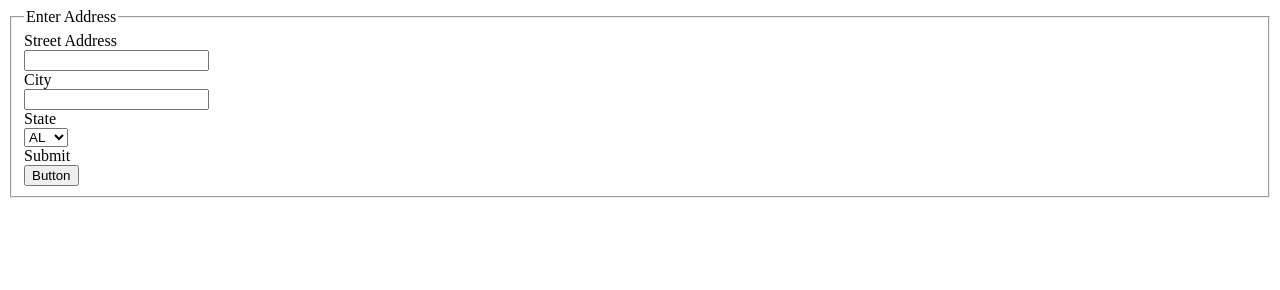
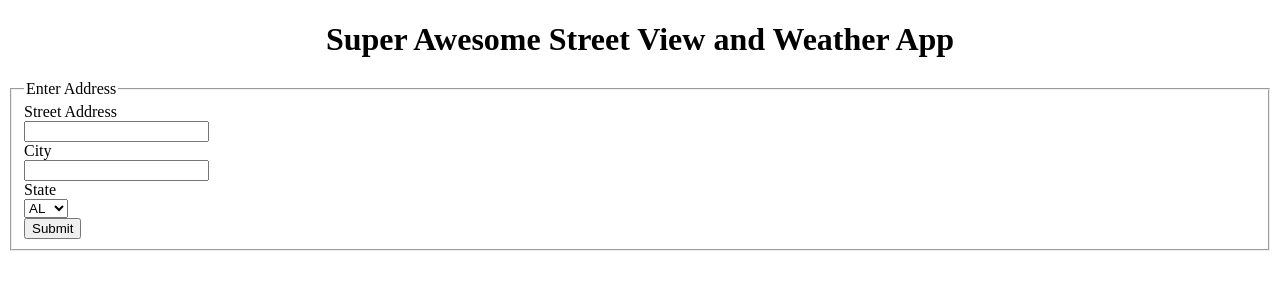
Before and after one commit to aseegmiller/MapAndWeather, a website: page index.html in a window 1280 px wide. Drawn offline with Linux system fonts and the light colour scheme.

Commit message:
Added link to stylesheet

```diff
--- a/index.html
+++ b/index.html
@@ -2,13 +2,14 @@
 
 <html lang="en">
 <head>
-
-  <title>The HTML5 Herald</title>
+	<link rel="stylesheet" type="text/css" href="style.css">
+    <title>Streetview and Weather Finder</title>
 
 </head>
 
 <body>
 
+<h1>Super Awesome Street View and Weather App</h1>
 
 <form class="form-horizontal">
 <fieldset>
@@ -95,9 +96,9 @@
 
 <!-- Button -->
 <div class="control-group">
-  <label class="control-label" for="Submit">Submit</label>
+  <label class="control-label" for="Submit"></label>
   <div class="controls">
-    <button id="Submit" name="Submit" class="btn btn-primary">Button</button>
+    <button id="Submit" name="Submit" class="btn btn-primary">Submit</button>
   </div>
 </div>
 
--- a/style.css
+++ b/style.css
@@ -0,0 +1,4 @@
+h1
+{
+	text-align: center;
+}
```
